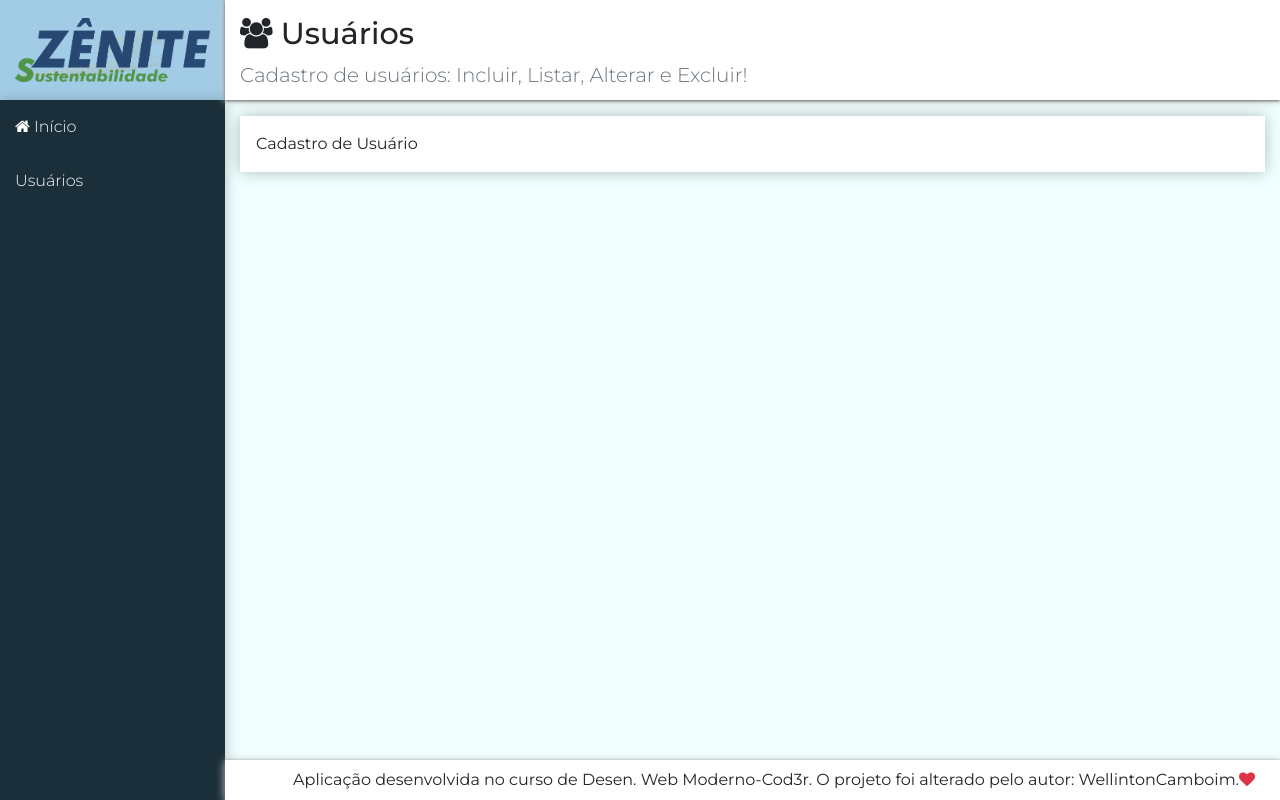
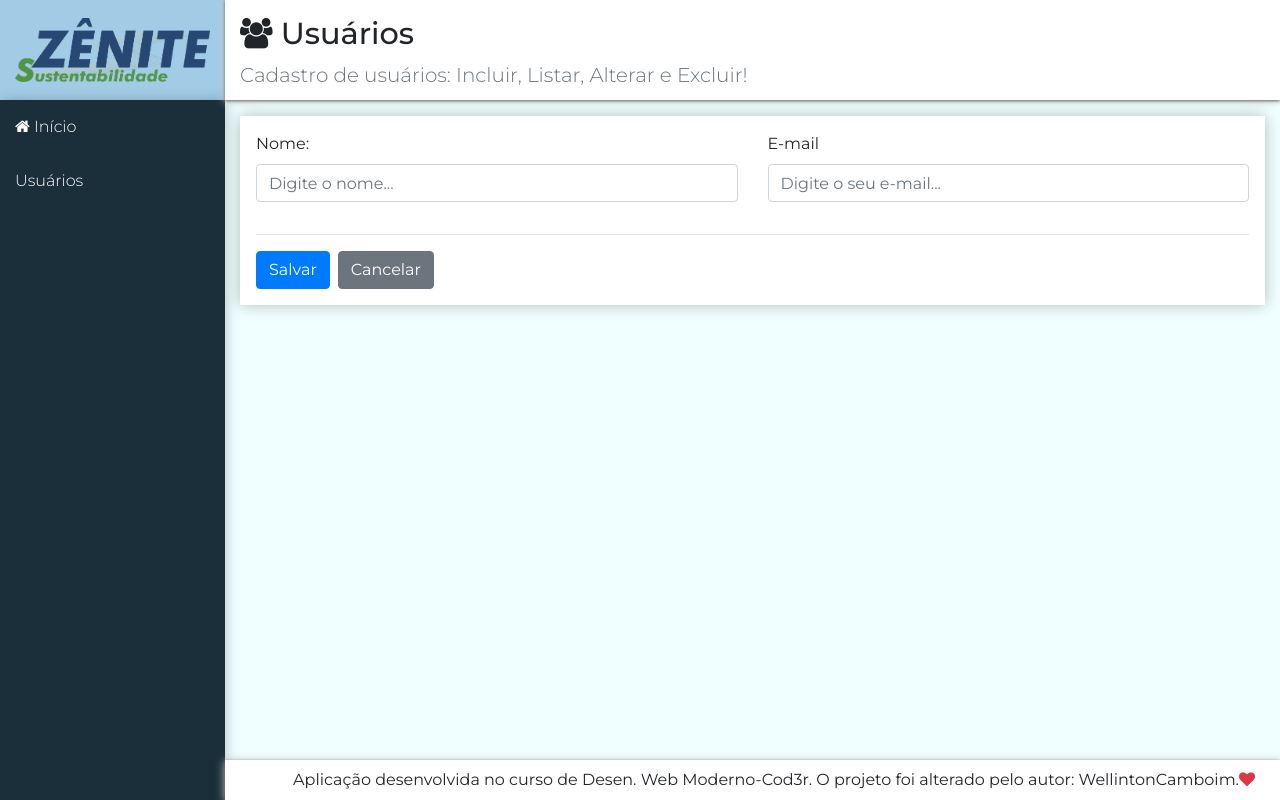
Before and after one commit to WellintonCamboim/cadastro-usuario-react, a React (Create React App) app in the folder frontend/: page /users in a window 1280 px wide. Built offline with nearby package versions, Linux system fonts and the light colour scheme.

Commit message:
Componente Cadastro Usuário(save and clear)

```diff
--- a/frontend/src/components/user/UserCrud.jsx
+++ b/frontend/src/components/user/UserCrud.jsx
@@ -38,10 +38,63 @@
         return list
     }
 
+    // Alterar um usuário
+    updateField(event) {
+        const user = { ...this.state.user }
+        user[event.target.name] = event.target.value
+        this.setState({ user })
+    }
+
+    renderForm() {
+        return (
+            <div className="form">
+                <div className="row">
+                    <div className="col-12 col-md-6">
+                        <div className="form-group">
+                            <label>Nome: </label>
+                            <input type="text" className="form-control"
+                            name="name"
+                            value={this.state.user.name}
+                            onChange={e => this.updateField(e)}
+                            placeholder="Digite o nome..." />
+
+                        </div>
+                    </div>
+
+                    <div className="col-12 col-md-6">
+                        <div className="form-group">
+                            <label>E-mail</label>
+                            <input type="text" className="form-control"
+                                name="email"
+                                value={this.state.user.email}
+                                onChange={e => this.updateField(e)}
+                                placeholder="Digite o seu e-mail..." />
+                        </div>
+                    </div>
+                </div>
+
+                <hr />
+                <div className="row">
+                    <div className="col-12 d-flex justifify-content-end">
+                        <button className="btn btn-primary"
+                            onClick={e => this.save(e)}>
+                            Salvar
+                        </button>
+
+                        <button className="btn btn-secondary ml-2"
+                            onClick={e => this.clear(e)}>
+                            Cancelar
+                        </button>
+                    </div>
+                </div>
+            </div>
+        )
+    }
+
     render() {
         return (
             <Main {...headerProps}>
-                Cadastro de Usuário
+                {this.renderForm()}
             </Main>
         )
     }
```
Also changed, not shown: 1 other file (tests, documents, lock files or other folders).
